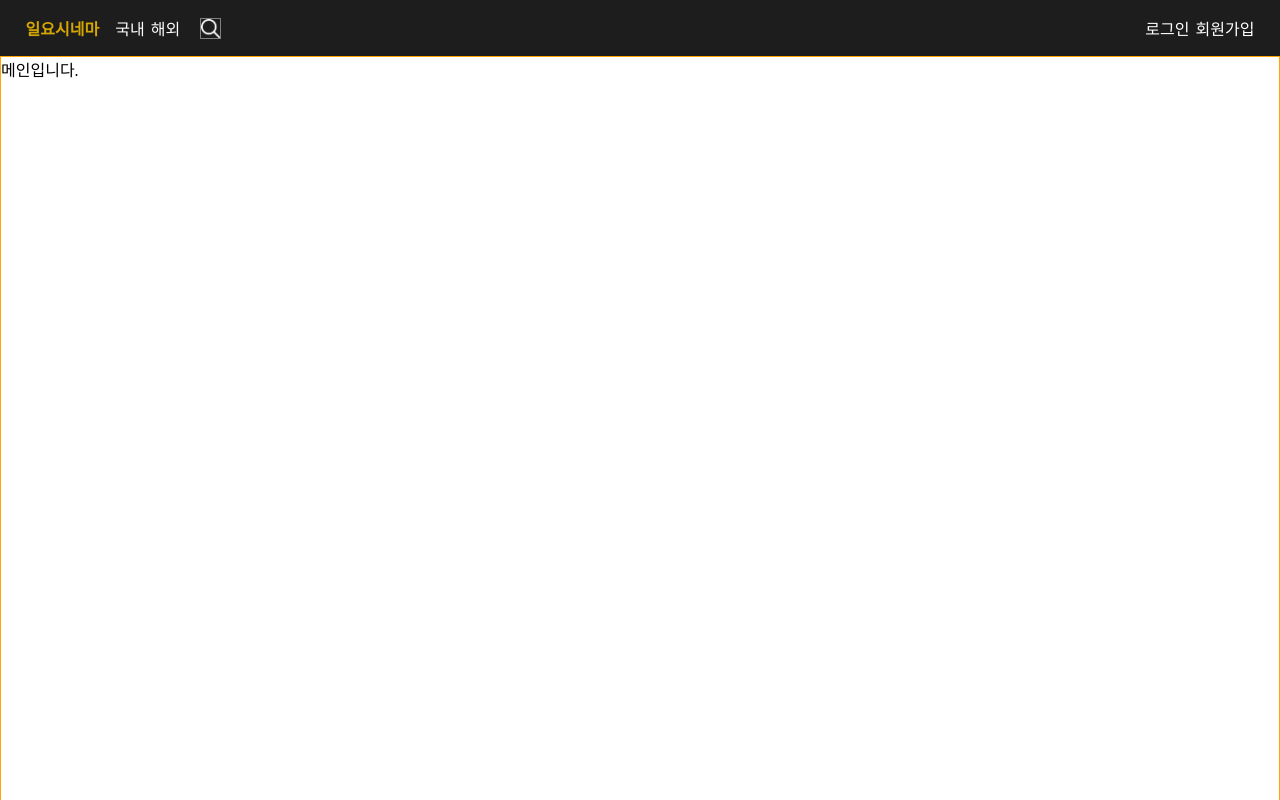
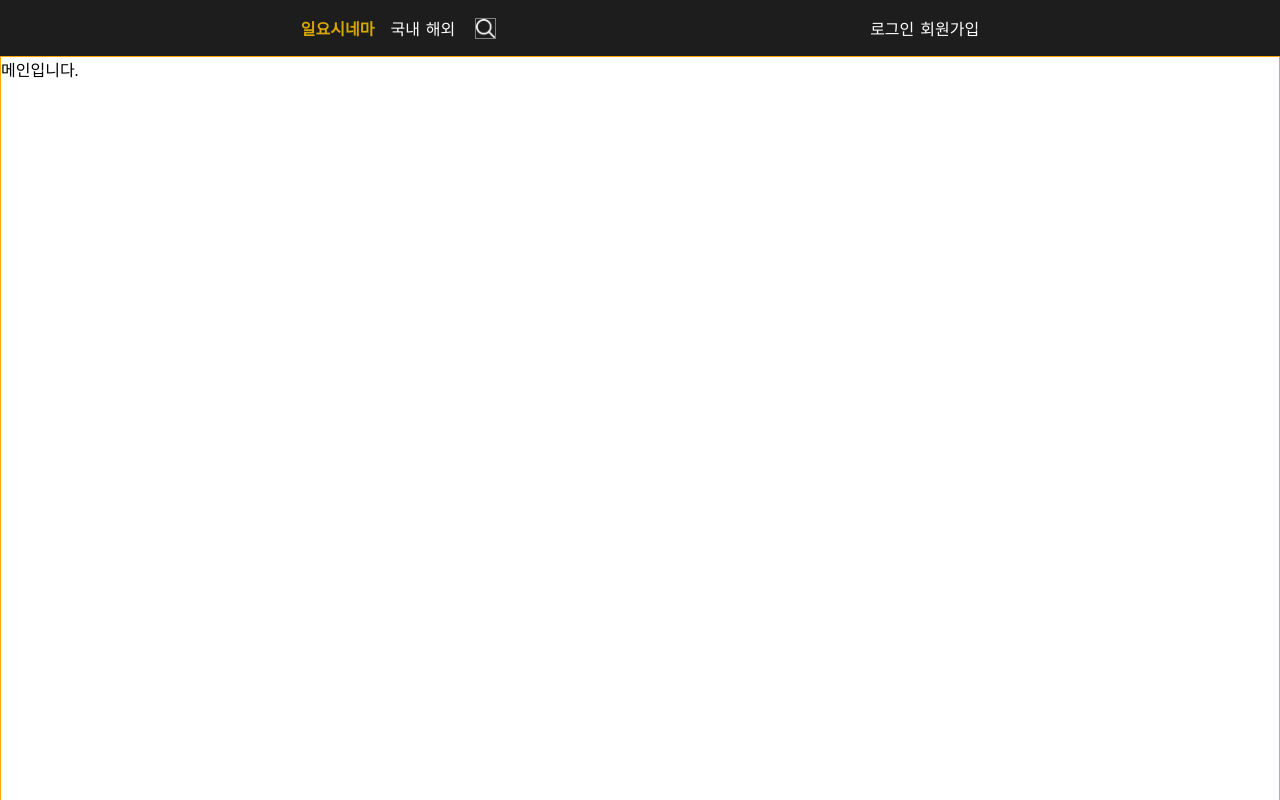
Before and after one commit to codestates-seb/seb45_main_001, a React (Create React App) app in the folder client/: page / in a window 1280 px wide. Shown: the top 800 px of the page. Built offline with nearby package versions, Linux system fonts and the light colour scheme.

Commit message:
pr용 커커밋

```diff
--- a/client/src/components/Header.tsx
+++ b/client/src/components/Header.tsx
@@ -1,6 +1,26 @@
 import { styled, css } from 'styled-components';
 import { useState } from 'react';
 import LoginPage from '../pages/LoginPage';
+
+const HeaderStyle = styled.header`
+    width: 100%;
+    height: 56px;
+    display: flex;
+    align-items: center;
+    z-index: 1001;
+    background-color: #1d1d1d;
+    /* 백그라운드는 나중에 투명으로 바꿀 것 */
+    /* position: fixed; */
+`;
+
+const Headerwrap = styled.div`
+    width: 53%;
+    max-width: 100%;
+    height: 100%;
+    display: flex;
+    margin: 0 auto;
+    align-items: center;
+`;
 
 function Header() {
     const [isMagnifierClicked, setisMagnifierClicked] = useState<boolean>(false);
@@ -58,26 +78,6 @@ function Header() {
         </>
     );
 }
-
-const HeaderStyle = styled.header`
-    width: 100%;
-    height: 56px;
-    display: flex;
-    align-items: center;
-    z-index: 1001;
-    background-color: #1d1d1d;
-    /* 백그라운드는 나중에 투명으로 바꿀 것 */
-    /* position: fixed; */
-`;
-
-const Headerwrap = styled.div`
-    width: 96%;
-    max-width: 100%;
-    height: 100%;
-    display: flex;
-    margin: 0 auto;
-    align-items: center;
-`;
 
 const FlexCenter = styled.div`
     align-items: center;
--- a/client/src/pages/LoginPage.tsx
+++ b/client/src/pages/LoginPage.tsx
@@ -45,7 +45,7 @@ function LoginPage({ onClickToggleModal }: LoginPageProps) {
             }
         }
 
-        console.log(e.target.value);
+        console.log("타자",e.target.value);
     };
 
     const handleSubmit = () => {
@@ -53,7 +53,7 @@ function LoginPage({ onClickToggleModal }: LoginPageProps) {
             email,
             password,
         };
-        console.log(myId);
+        console.log("로그인 data 슛",myId);
         // dispatch(postData({ method: "post", path: '', data: myId }));
     };
 
```
